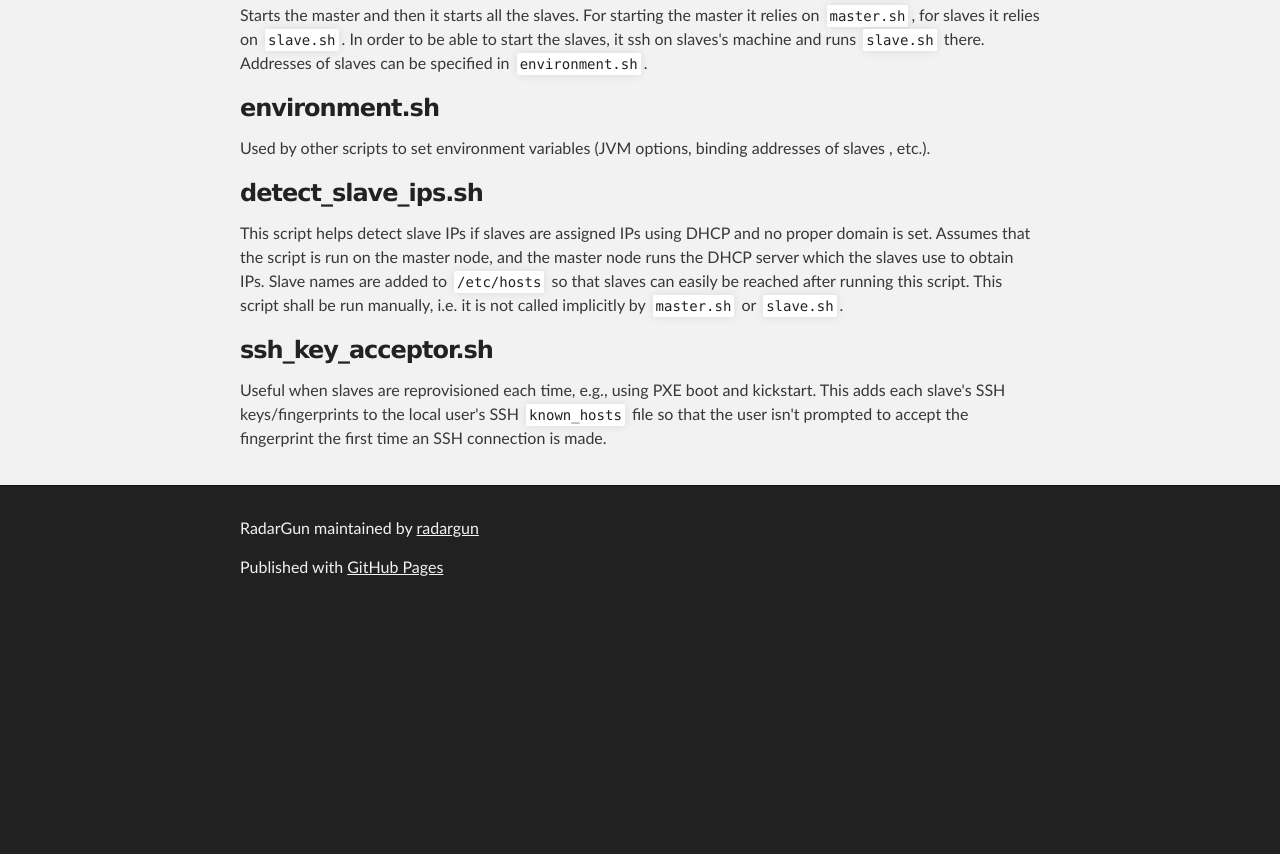
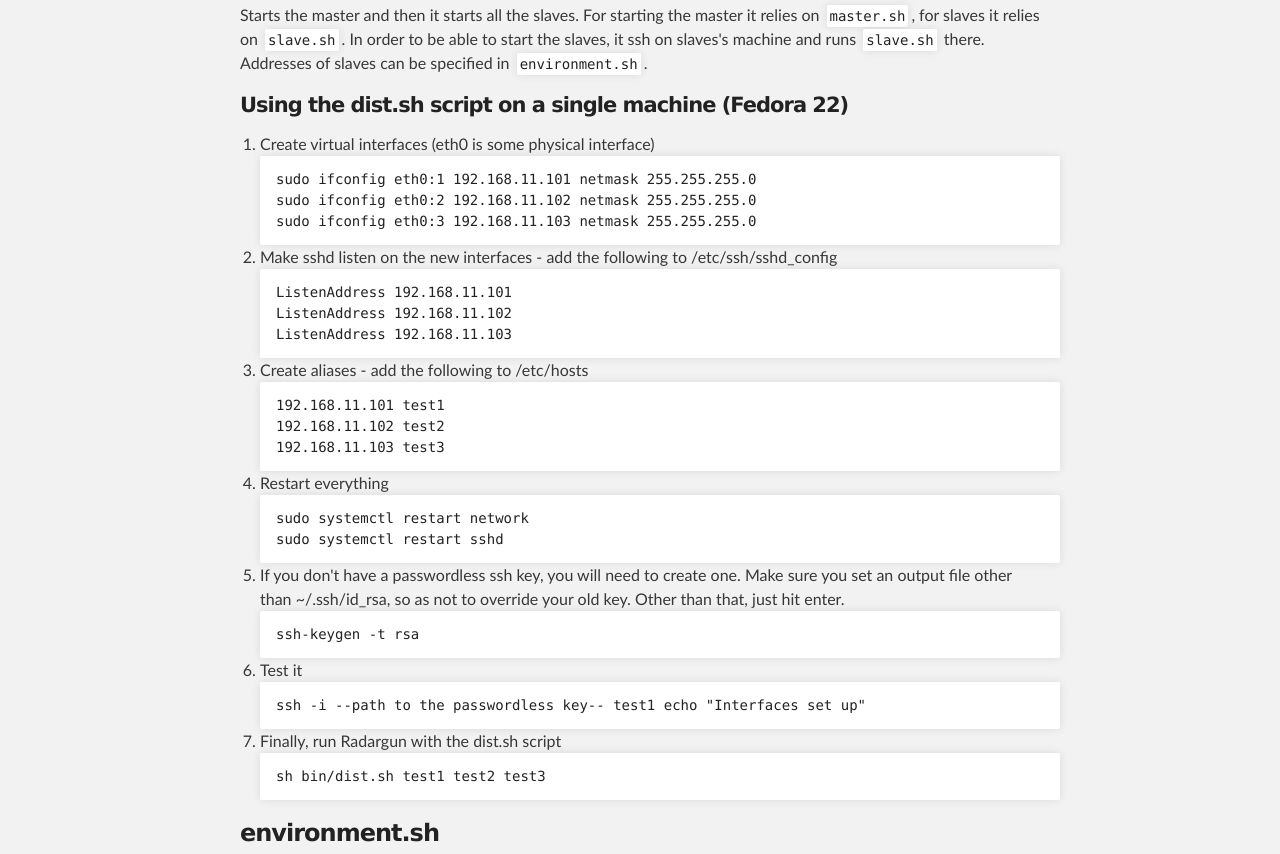
Before and after one commit to radargun/radargun.github.io, a plain HTML site: page using_the_scripts.html in a window 1280 px wide. Shown: the part 1044-1898 px from the top of the page. Before the commit the page ends 1658 px from the top, so only its background shows below. Drawn offline with Linux system fonts and the light colour scheme.

Commit message:
issue#269 Update the wiki on the usage of dist.sh

```diff
--- a/using_the_scripts.html
+++ b/using_the_scripts.html
@@ -118,6 +118,46 @@
 
          <p>Starts the master and then it starts all the slaves. For starting the master it relies on <code>master.sh</code>, for slaves it relies on <code>slave.sh</code>. In order to be able to start the slaves, it ssh on slaves's machine and runs <code>slave.sh</code> there. Addresses of slaves can be specified in <code>environment.sh</code>.</p>
 
+         <h4>Using the dist.sh script on a single machine (Fedora 22)</h4>
+
+         <ol>
+            <li>
+               Create virtual interfaces (eth0 is some physical interface)
+<pre><code>sudo ifconfig eth0:1 192.168.11.101 netmask 255.255.255.0
+sudo ifconfig eth0:2 192.168.11.102 netmask 255.255.255.0
+sudo ifconfig eth0:3 192.168.11.103 netmask 255.255.255.0</code></pre>
+            </li>
+            <li>
+               Make sshd listen on the new interfaces - add the following to /etc/ssh/sshd_config
+<pre><code>ListenAddress 192.168.11.101
+ListenAddress 192.168.11.102
+ListenAddress 192.168.11.103</code></pre>
+            </li>
+            <li>
+               Create aliases - add the following to /etc/hosts
+<pre><code>192.168.11.101 test1
+192.168.11.102 test2
+192.168.11.103 test3</code></pre>
+            </li>
+            <li>
+               Restart everything
+<pre><code>sudo systemctl restart network
+sudo systemctl restart sshd</code></pre>
+            </li>
+            <li>
+               If you don't have a passwordless ssh key, you will need to create one. Make sure you set an output file other than ~/.ssh/id_rsa, so as not to override your old key. Other than that, just hit enter.
+<pre><code>ssh-keygen -t rsa</code></pre>
+            </li>
+         <li>
+            Test it
+<pre><code>ssh -i --path to the passwordless key-- test1 echo "Interfaces set up"</code></pre>
+         </li>
+            <li>
+               Finally, run Radargun with the dist.sh script
+<pre><code>sh bin/dist.sh test1 test2 test3</code></pre>
+            </li>
+         </ol>
+
          <h3>
             <a id="user-content-environmentsh" class="anchor" href="#environmentsh" aria-hidden="true"></a>environment.sh</h3>
 
```
